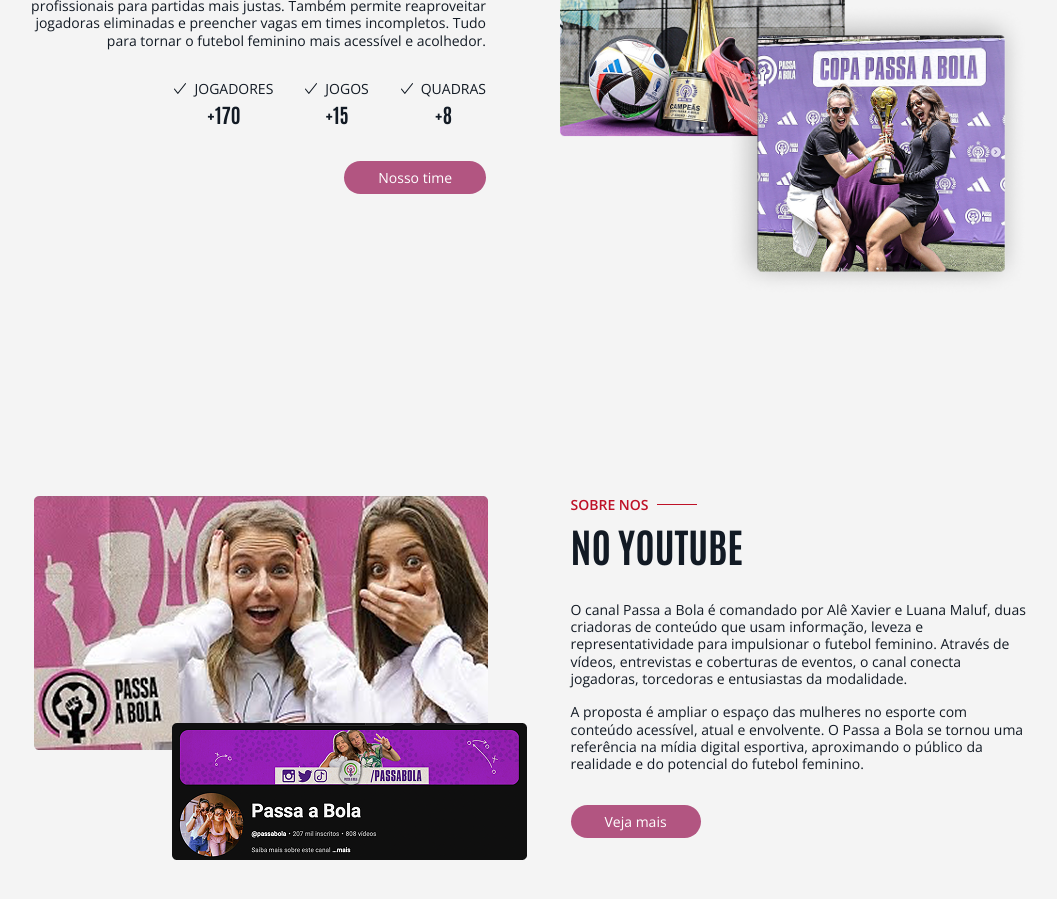
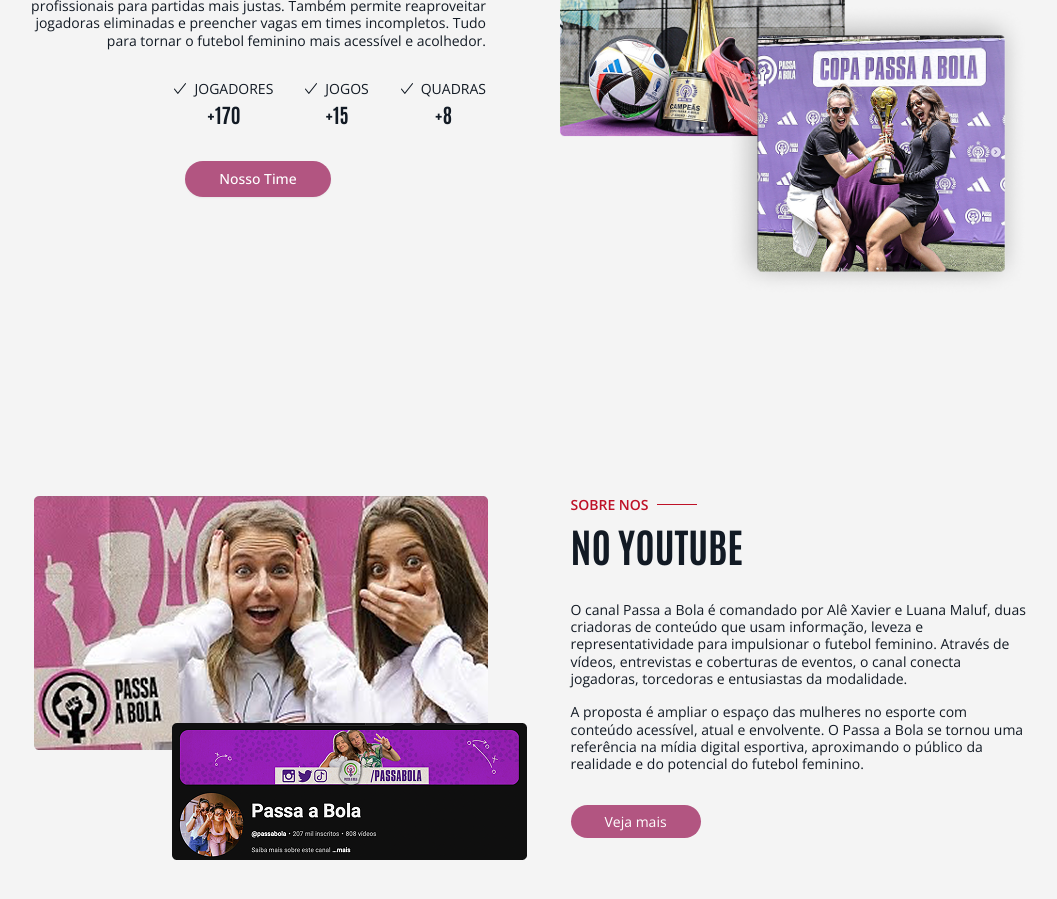
Before and after one commit to Augusto-Valerio/Passa-a-Bola, a React (Vite) app: page / in a window 1280 px wide. Shown: the part 1060-1959 px from the top of the page, without its empty margins (110-1167 px from the left). Built offline with nearby package versions, Linux system fonts and the light colour scheme.

Commit message:
feat: integrate CardNossoTime component to Home

```diff
--- a/src/pages/Home/Home.jsx
+++ b/src/pages/Home/Home.jsx
@@ -18,6 +18,21 @@ import Cimed from "../../assets/cimed.png";
 import Calendar from "../../assets/calendar.svg";
 import Match from "../../assets/match.svg";
 import Reload from "../../assets/reload.svg";
+
+import { Button } from "@/components/ui/button";
+import {
+  Dialog,
+  DialogClose,
+  DialogContent,
+  DialogDescription,
+  DialogFooter,
+  DialogHeader,
+  DialogTitle,
+  DialogTrigger,
+} from "@/components/ui/dialog";
+import { Input } from "@/components/ui/input";
+import { Label } from "@/components/ui/label";
+import NossoTime from "../NossoTime/NossoTime";
 
 export default function Home() {
   return (
@@ -70,9 +85,28 @@ export default function Home() {
             <Stats />
 
             {/* Botão */}
-            <button className="py-[8px] px-[34px] rounded-[20px] bg-pink text-white button-text my-[32px] mr-auto lg:mr-0 lg:ml-auto">
-              Nosso time
-            </button>
+
+            <Dialog>
+              <form>
+                <DialogTrigger asChild>
+                  <Button className="py-[8px] px-[34px] rounded-[20px] bg-pink text-white button-text my-[32px] mr-auto lg:mr-0 lg:ml-auto cursor-pointer hover:bg-hover-pink">
+                    Nosso Time
+                  </Button>
+                </DialogTrigger>
+                <DialogContent className="sm:max-w-[1172px] overflow-y-auto max-h-[90vh]">
+                  <DialogHeader></DialogHeader>
+                  <NossoTime />
+
+                  <DialogFooter>
+                    <DialogClose asChild>
+                      <Button className=" bg-pink text-white hover:bg-hover-pink cursor-pointer mr-[24px]">
+                        Fechar
+                      </Button>
+                    </DialogClose>
+                  </DialogFooter>
+                </DialogContent>
+              </form>
+            </Dialog>
           </div>
 
           <div className=" mt-[10px] max-w[456px] mx-auto">
```
